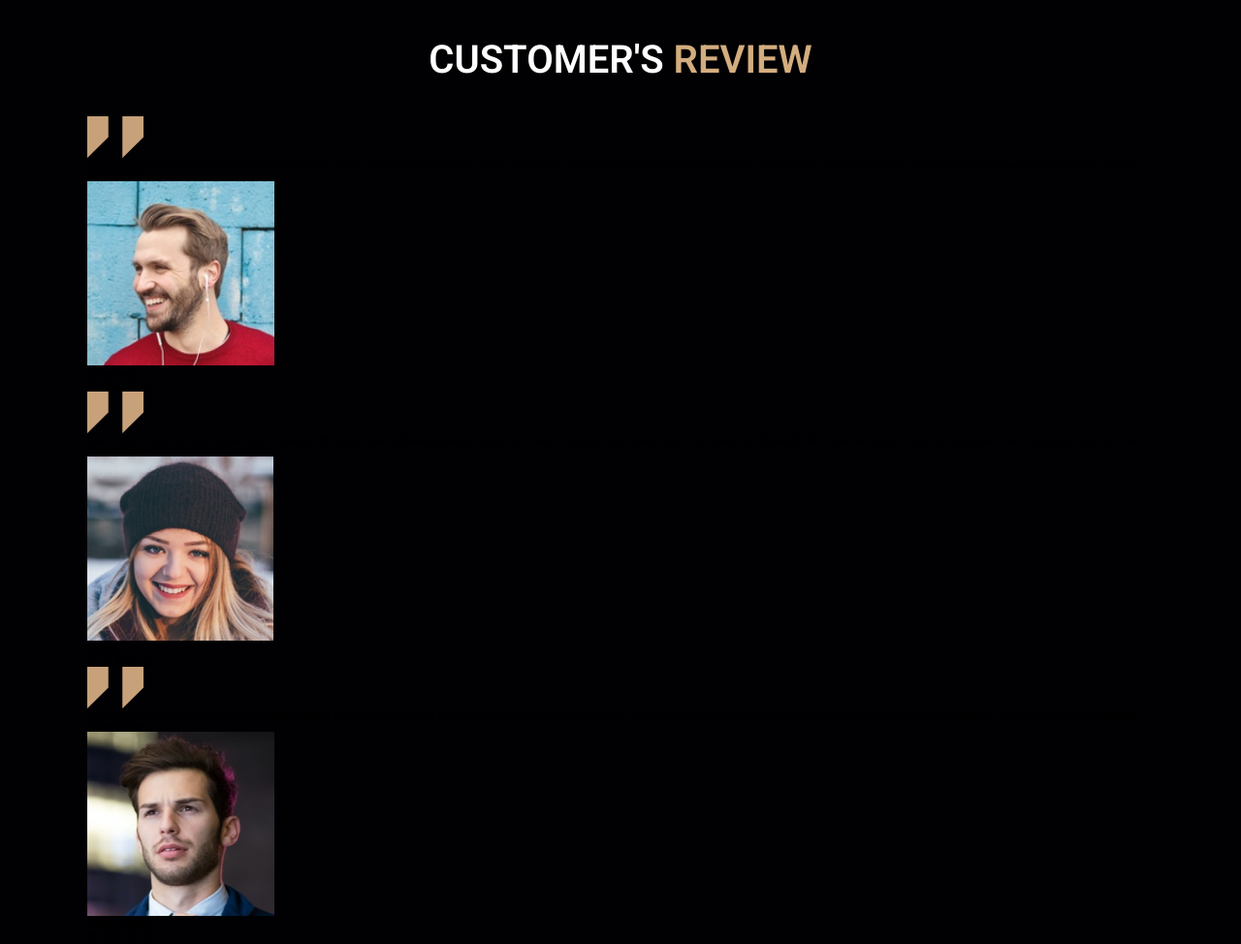
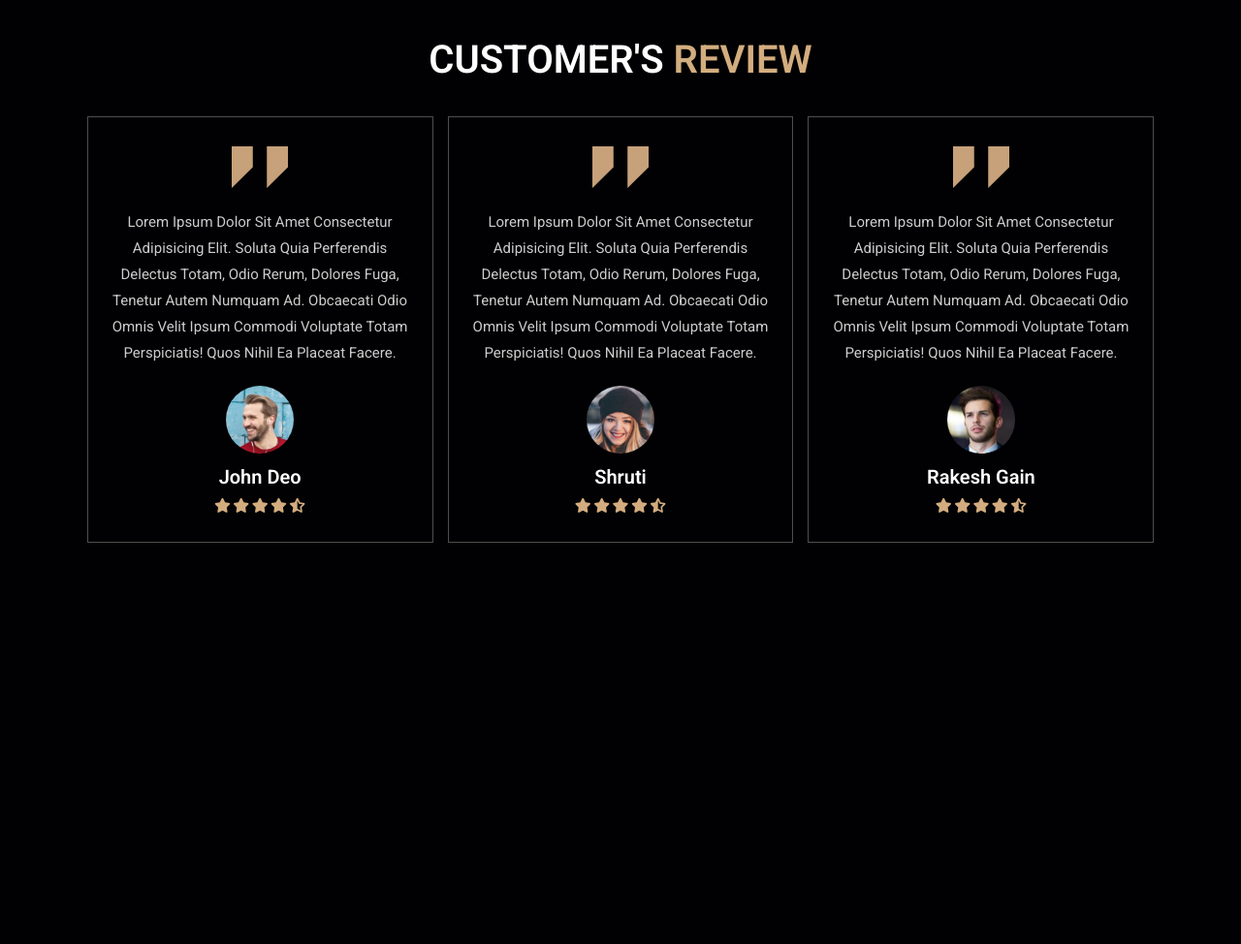
Before and after one commit to mrGain/Cafena, a plain HTML site: page index.html in a window 1280 px wide. Shown: the part 2934-3908 px from the top of the page at 97% size. After the commit the page ends 3514 px from the top, so only its background shows below. Drawn offline with Linux system fonts and the light colour scheme.

Commit message:
done review

```diff
--- a/css/style.css
+++ b/css/style.css
@@ -310,6 +310,42 @@ section{
     font-weight: lighter;
     font-size: 1.5rem;
 }
+.review .box-container{
+    display: grid;
+    grid-template-columns: repeat(auto-fit, minmax(30rem, 1fr));
+    gap: 1.5rem;
+}
+.review .box-container .box{
+    border: var(--border);
+    text-align: center;
+    padding: 3rem 2rem;
+}
+.review .box-container .box p{
+    color: #ccc;
+    font-size: 1.5rem;
+    line-height: 1.8;
+    padding: 2rem 0;
+}
+.review .box-container .box .user{
+    height: 7rem;
+    width: 7rem;
+    border-radius: 50%;
+    object-fit: cover;
+}
+.review .box-container .box h3{
+    padding: 1rem 0;
+    font-size: 2rem;
+    color: #fff;
+}
+.review .box-container .box .stars i{
+    font-size: 1.5rem;
+    color: var(--main-color);
+}
+
+
+
+
+
 
 
 
```
Also changed, not shown: index.html (+2 -0 lines).
